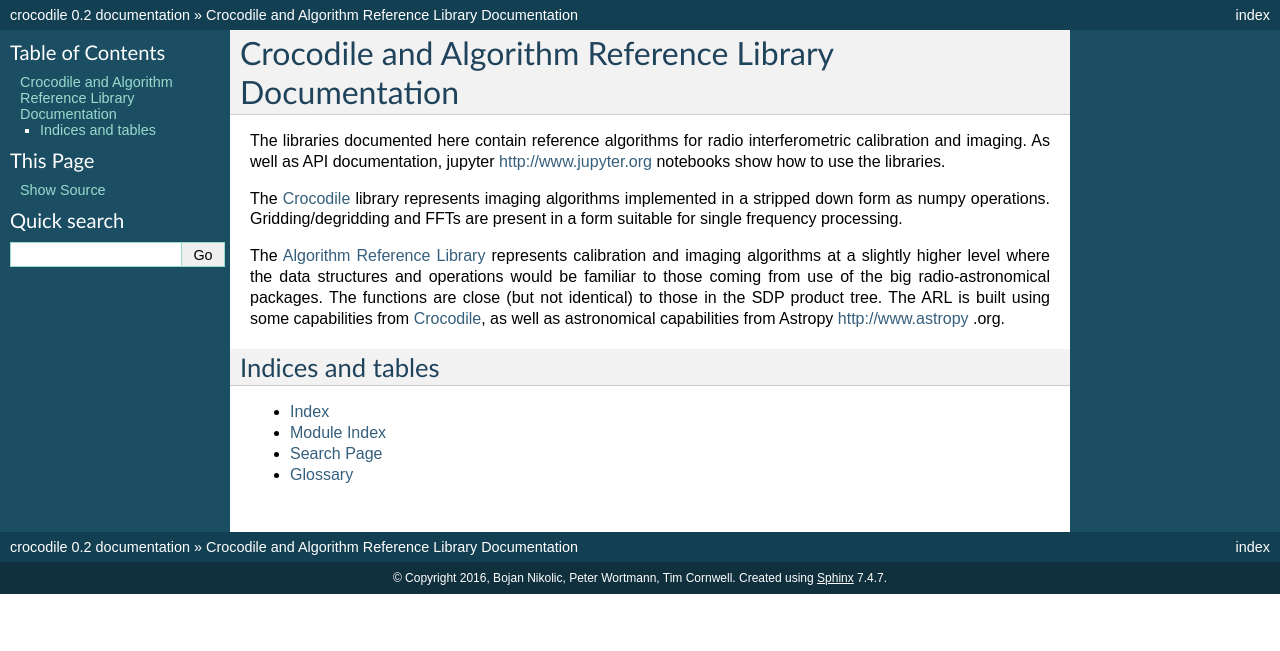
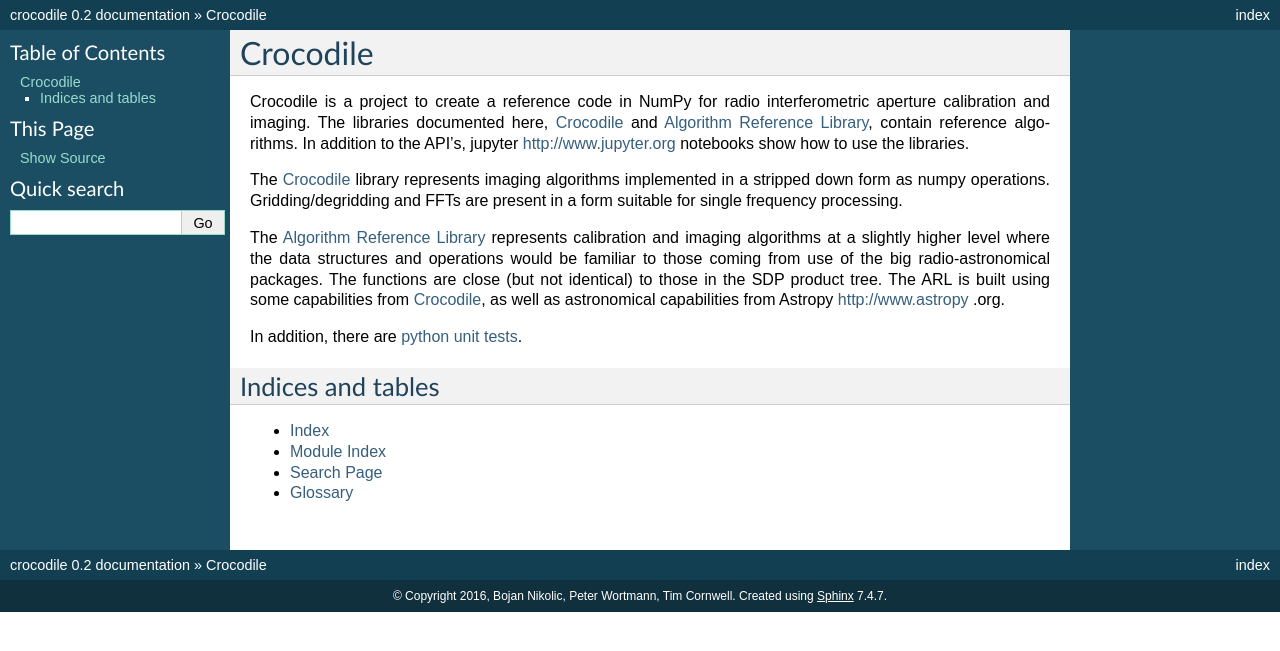
Before and after one commit to telegraphic/ska-sdp-datamodels, a Sphinx documentation site: the page built from docs/index.rst, in a window 1280 px wide. Shown: the top 651 px of the page. Built offline with Sphinx 7.4.7, drawn with Linux system fonts in a browser that asks for light colours; pages that are not in the unit, such as notebooks, are missing from menus.

Commit message:
More documentation
Added documentation of tests. Operates mostly as a link to the source.

```diff
--- a/docs/arllib.rst
+++ b/docs/arllib.rst
@@ -4,7 +4,11 @@
 :index:`Algorithm Reference Library`
 ************************************
 
-The Algorithm Reference Library is designed by the following principles:
+The Algorithm Reference Library is used to capture radio interferometry calibration and imaging algorithms in a
+reference form for use by SDP contractors. The interfaces all operate with familiar data structures such as image,
+visibility table, gaintable, etc.
+
+The APL has been designed in line with the following principles:
 
 + Data are held in Classes
 + The data members of the classes are directly accessible by name e.g. .data, .name. .phasecentre
--- a/docs/index.rst
+++ b/docs/index.rst
@@ -1,10 +1,13 @@
 .. Documentation master
 
-:index:`Crocodile and Algorithm Reference Library Documentation`
-****************************************************************
 
-The libraries documented here contain reference algorithms for radio interferometric calibration and imaging. As well as
-API documentation, jupyter http://www.jupyter.org notebooks show how to use the libraries.
+:index:`Crocodile`
+******************
+
+Crocodile is a project to create a reference code in NumPy for radio interferometric aperture calibration and imaging.
+The libraries documented here, :doc:`Crocodile<crocodilelib>` and :doc:`Algorithm Reference Library<arllib>`, contain
+reference algorithms. In addition to the API's, jupyter http://www.jupyter.org notebooks show how to use the
+libraries.
 
 The :doc:`Crocodile<crocodilelib>` library represents imaging algorithms implemented in a stripped down form as numpy
 operations. Gridding/degridding and FFTs are present in a form suitable for single frequency processing.
@@ -15,6 +18,7 @@
 capabilities from :doc:`Crocodile<crocodilelib>`, as well as astronomical capabilities from Astropy http://www.astropy
 .org.
 
+In addition, there are :doc:`python unit tests<tests>`.
 
 Indices and tables
 ==================
```
Also changed, not shown: docs/tests.rst (added, +27 -0 lines), docs/static/eg_crocodile.jpg (added), 1 other file.
